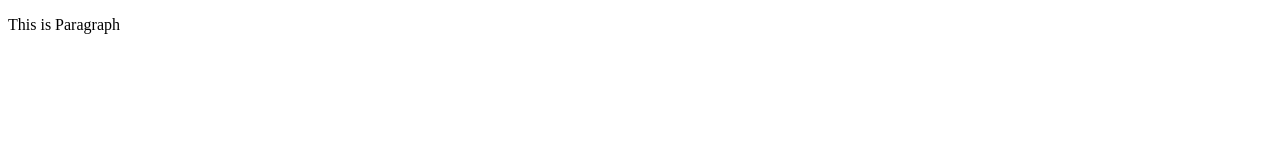
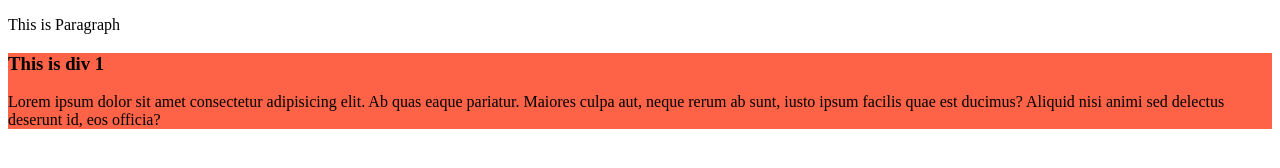
Before and after one commit to RtRahmat03/f-web, a plain HTML site: page index.html in a window 1280 px wide. Drawn offline with Linux system fonts and the light colour scheme.

Commit message:
second commit

```diff
--- a/index.html
+++ b/index.html
@@ -4,8 +4,14 @@
     <meta charset="UTF-8">
     <meta name="viewport" content="width=device-width, initial-scale=1.0">
     <title>My first github Website</title>
+    <link rel="stylesheet" href="style.css">
 </head>
 <body>
     <p>This is Paragraph</p>
+    <div>
+        <h3>This is div 1</h3>
+        <p>Lorem ipsum dolor sit amet consectetur adipisicing elit. Ab quas eaque pariatur. Maiores culpa aut, neque rerum ab sunt, iusto ipsum facilis quae est ducimus? Aliquid nisi animi sed delectus deserunt id, eos officia?</p>
+    </div>
+
 </body>
 </html>
--- /dev/null
+++ b/style.css
@@ -0,0 +1,3 @@
+div{
+    background-color: tomato;
+}
```
